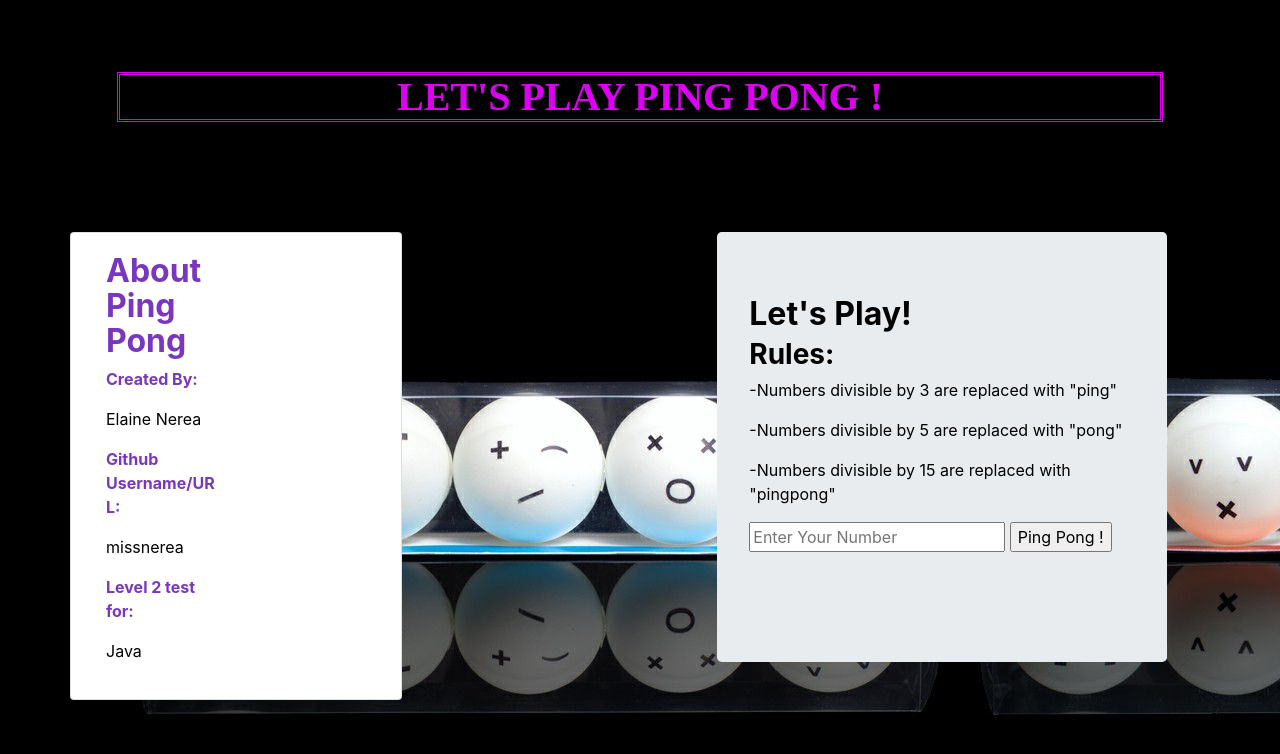
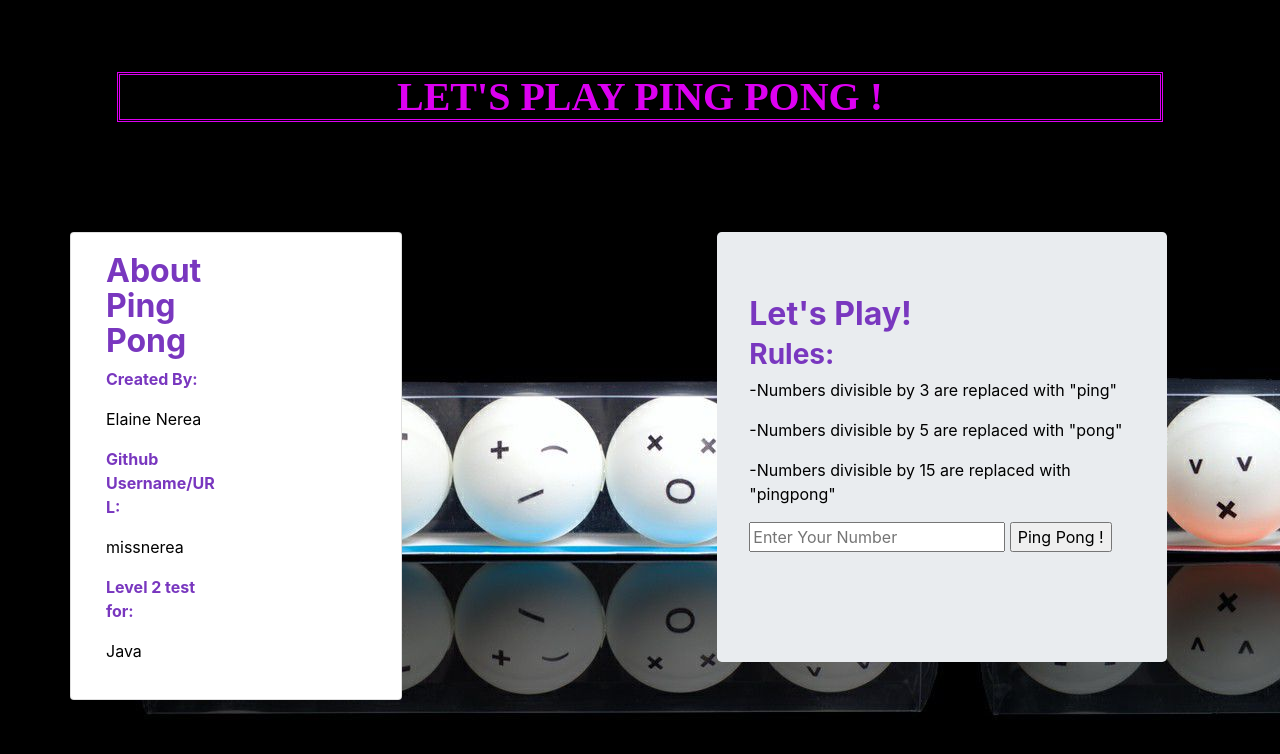
Before and after one commit to missnerea/ping-pong, a plain HTML site: page index.html in a window 1280 px wide. Drawn offline with Linux system fonts and the light colour scheme; a web font is replaced by a local one.

Commit message:
Change font colour

```diff
--- a/index.html
+++ b/index.html
@@ -28,8 +28,8 @@
       </div>
       <div class="container">
       <div class=jumbotron id="intro">
-      <h2><font color="#000000"><b>Let's Play!</b></h2>
-      <h3><font color="#000000"><b>Rules:</b></h3>
+      <h2><font color="#7937bf"><b>Let's Play!</b></h2>
+      <h3><font color="#7937bf"><b>Rules:</b></h3>
       <p><font color="#000000">-Numbers divisible by 3 are replaced with "ping"</p>
       <p><font color="#000000">-Numbers divisible by 5 are replaced with "pong"</p>
       <p><font color="#000000">-Numbers divisible by 15 are replaced with "pingpong"</p>
```
